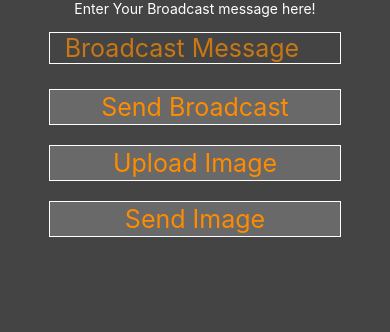
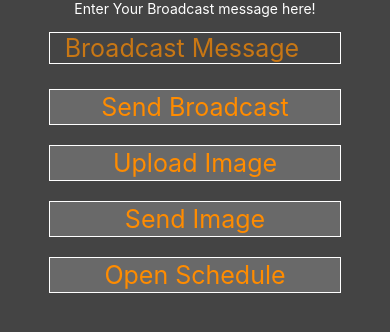
Before and after one commit to JacobSanford6/BroadcastSiteMobile, a React Native app: screen /BroadcastScreen in a window 390 px wide. Shown: the top 332 px of the page. Built offline with nearby package versions, Linux system fonts and the light colour scheme.

Commit message:
added schedule viewer screen

```diff
--- a/App.js
+++ b/App.js
@@ -5,6 +5,7 @@ import { NavigationContainer } from '@react-navigation/native';
 import { createNativeStackNavigator } from '@react-navigation/native-stack';
 import {React, useState} from 'react';
 import BroadcastScreen from './screens/BroadcastScreen';
+import SpreadSheetScreen from './screens/SpreadSheetScreen'
 
 console.log(BroadcastScreen)
 
@@ -63,6 +64,7 @@ export default function App() {
         </navigation.Screen>
 
         <navigation.Screen name='BroadcastScreen' component={BroadcastScreen} ></navigation.Screen>
+        <navigation.Screen name='SpreadSheetScreen' component={SpreadSheetScreen}></navigation.Screen>
       </navigation.Navigator>
     </NavigationContainer>
 
--- a/package.json
+++ b/package.json
@@ -20,6 +20,7 @@
     "react": "18.1.0",
     "react-dom": "18.1.0",
     "react-native": "0.70.5",
+    "react-native-element-dropdown": "^2.9.0",
     "react-native-ionicons": "^4.6.5",
     "react-native-safe-area-context": "^4.4.1",
     "react-native-screens": "~3.18.0",
--- a/screens/BroadcastScreen.js
+++ b/screens/BroadcastScreen.js
@@ -28,6 +28,10 @@ const BroadcastScreen= ({ navigation }) =>{
 
     }
 
+    const moveToSpreadsheetScreen = () =>{
+        navigation.navigate("SpreadSheetScreen")
+    }
+
     const sendImageBroadcastAsync = async () =>{
         if (broadImage){
 
@@ -48,6 +52,12 @@ const BroadcastScreen= ({ navigation }) =>{
             const xhr = new XMLHttpRequest();
             xhr.open("POST", "http://167.248.46.73:5000");
             xhr.send(formData);
+
+            if (xhr.status == 200){
+                console.log("recieved")
+            }else{
+                console.warn("error")
+            }
         }
     }
 
@@ -107,6 +117,10 @@ const BroadcastScreen= ({ navigation }) =>{
 
             <Pressable onPress={sendImageBroadcastAsync}>
                 <Text style={styles.button} >Send Image</Text>
+            </Pressable>
+
+            <Pressable onPress={moveToSpreadsheetScreen}>
+                <Text style={styles.button} >Open Schedule</Text>
             </Pressable>
 
         </ScrollView>
--- a/screens/SpreadSheetScreen.js
+++ b/screens/SpreadSheetScreen.js
@@ -0,0 +1,207 @@
+import { ScrollView, Platform, OpacityPressable, TextInput, StyleSheet, Text, View, SafeAreaView, Image, Dimensions, Pressable, Alert } from "react-native";
+import {React, useEffect, useState, useLayoutEffect} from "react";
+import { createNativeStackNavigator } from "@react-navigation/native-stack";
+import * as ImagePicker from "expo-image-picker";
+import Ionicons from "@expo/vector-icons/Ionicons";
+import * as ElementDropDown from "react-native-element-dropdown";
+import { validate } from "react-native-web/dist/cjs/exports/StyleSheet/validate";
+import { inline } from "react-native-web/dist/cjs/exports/StyleSheet/compiler";
+
+
+
+
+const navigation = createNativeStackNavigator();
+
+const SpreadSheetScreen= ({ navigation }) =>{
+    const [isFocus, setIsFocus] = useState(false);
+    const [dropValue, setDropValue] = useState(null);
+    const [data, setData] = useState([]);
+    const [jsonData, setJson] = useState(null)
+
+    useLayoutEffect(() => {
+        obtainFileAsync();
+    }, [0]);
+
+    const obtainFileAsync = async () =>{
+        await fetch("http://167.248.46.73:5000/xlsxFile")
+        .then(response => {
+            return response.json()
+        } )
+        .then(jsonRes =>{
+
+
+
+            for (let employeeName in jsonRes){
+                console.log(employeeName)
+                if (employeeName.toLowerCase() != "days" && employeeName.toLowerCase() != "special" && employeeName.toLowerCase() != "projected" && employeeName.toLowerCase() != "mgr/supervisor" && employeeName.toLowerCase() != "team"){
+                    data.push( {label: employeeName, value: employeeName} );
+
+                }
+            }
+            setJson(jsonRes);
+
+        })
+
+
+    }
+
+
+
+
+
+    return (
+        <SafeAreaView style={styles.container}>
+        <ScrollView style={styles.fitIn} scrollEnabled={false}>
+
+            <ElementDropDown.Dropdown
+          style={[styles.dropdown, isFocus && {borderColor: 'blue'}]}
+          placeholderStyle={styles.placeholderStyle}
+          selectedTextStyle={styles.selectedTextStyle}
+          inputSearchStyle={styles.inputSearchStyle}
+          iconStyle={styles.iconStyle}
+          data={data}
+          search
+          maxHeight={300}
+          labelField="label"
+          valueField="value"
+          placeholder={!isFocus ? 'Select name' : '...'}
+          searchPlaceholder="Search..."
+          value={dropValue}
+          onFocus={() => setIsFocus(true)}
+          onBlur={() => setIsFocus(false)}
+          onChange={item => {
+            setDropValue(item.value);
+            setIsFocus(false);
+          }}
+            ></ElementDropDown.Dropdown>
+
+        {
+            dropValue ?
+            <View style={styles.parentView}>
+                <View style={styles.childView}>
+                    <Text style={styles.dayLabel}>Monday: </Text>
+                    <Text style={styles.timeLabel}>{jsonData[dropValue][0]}</Text>
+                </View>
+
+                <View style={styles.childView}>
+                    <Text style={styles.dayLabel}>Tuesday: </Text>
+                    <Text style={styles.timeLabel}>{jsonData[dropValue][1]}</Text>
+                </View>
+
+                <View style={styles.childView}>
+                    <Text style={styles.dayLabel}>Wednesday: </Text>
+                    <Text style={styles.timeLabel}>{jsonData[dropValue][2]}</Text>
+                </View>
+
+                <View style={styles.childView}>
+                    <Text style={styles.dayLabel}>Thursday: </Text>
+                    <Text style={styles.timeLabel}>{jsonData[dropValue][3]}</Text>
+                </View>
+
+                <View style={styles.childView}>
+                    <Text style={styles.dayLabel}>Friday: </Text>
+                    <Text style={styles.timeLabel}>{jsonData[dropValue][4]}</Text>
+                </View>
+
+                <View style={styles.childView}>
+                    <Text style={styles.dayLabel}>Saturday: </Text>
+                    <Text style={styles.timeLabel}>{jsonData[dropValue][5]}</Text>
+                </View>
+
+                <View style={styles.childView}>
+                    <Text style={styles.dayLabel}>Sunday: </Text>
+                    <Text style={styles.timeLabel}>{jsonData[dropValue][6]}</Text>
+                </View>
+
+
+            </View>
+
+
+
+
+            :null
+        }
+
+
+        </ScrollView>
+        </SafeAreaView>
+    )
+}
+
+const sWidth = Dimensions.get("window").width;
+
+const styles = StyleSheet.create({
+
+    container: {
+        flex: 1,
+        backgroundColor: "#444444",
+        alignItems: "center",
+
+    },
+
+    dayLabel:{
+        color: 'darkorange',
+        fontSize: 25,
+    },
+
+    timeLabel:{
+        fontSize: 20,
+        marginLeft: 20
+    },
+
+    childView:{
+        flex: 1
+    },
+
+    parentView: {
+        display: 'flex'
+    },
+
+    fitIn: {
+        height: "100%",
+        width: "100%",
+        margin: '5%',
+        padding: '5%',
+
+    },
+
+    button: {
+        fontSize: 25,
+        backgroundColor: "#FFFFFF33",
+        width:sWidth*.75,
+        alignSelf:"center",
+        textAlign:"center",
+        borderColor:"white",
+        color:"darkorange",
+        borderWidth:1,
+        margin: 10,
+        padding: 2,
+    },
+
+    dropdown: {
+        height: 50,
+        borderColor: 'gray',
+        borderWidth: 0.5,
+        borderRadius: 8,
+        paddingHorizontal: 8,
+        marginBottom: 10,
+      },
+
+    placeholderStyle: {
+        fontSize: 16,
+      },
+      selectedTextStyle: {
+        fontSize: 16,
+      },
+      iconStyle: {
+        width: 20,
+        height: 20,
+      },
+      inputSearchStyle: {
+        height: 40,
+        fontSize: 16,
+      },
+})
+
+
+export default SpreadSheetScreen;
```
Also changed, not shown: 1 other file (tests, documents, lock files or other folders).
